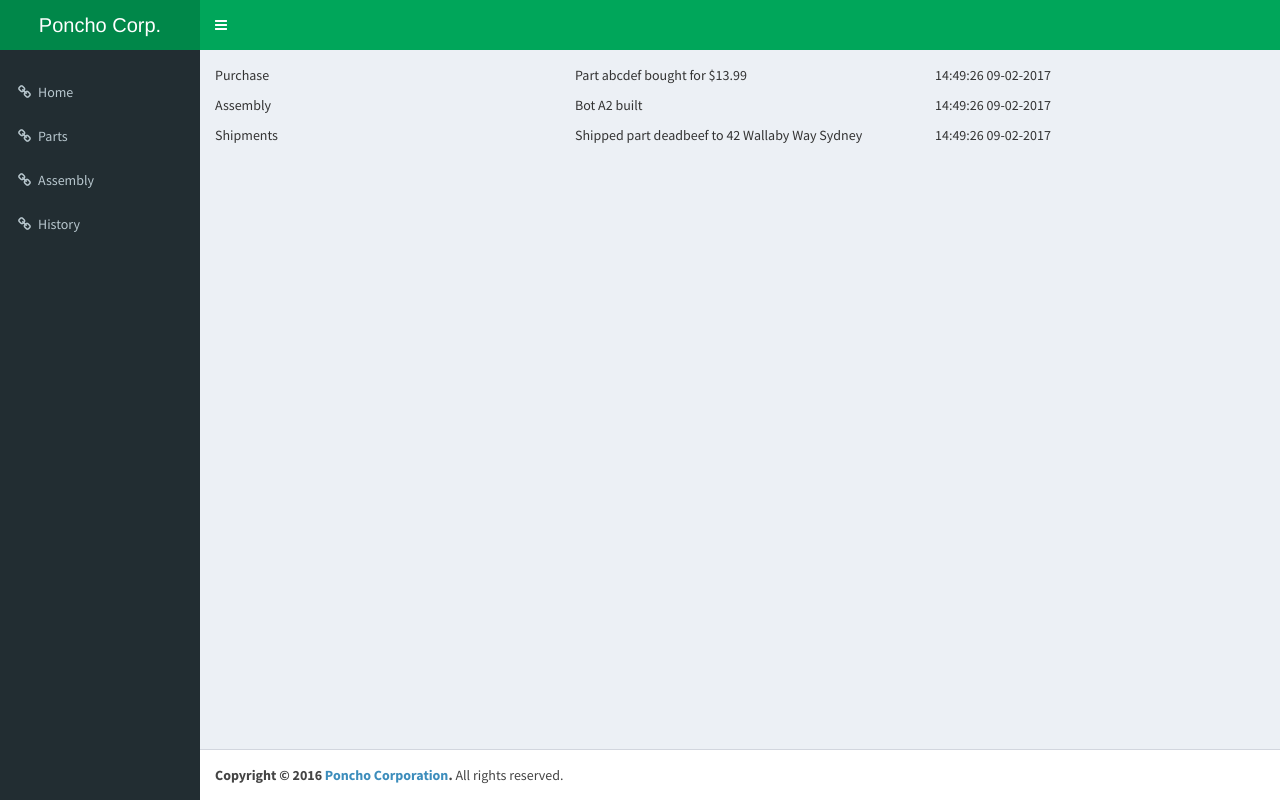
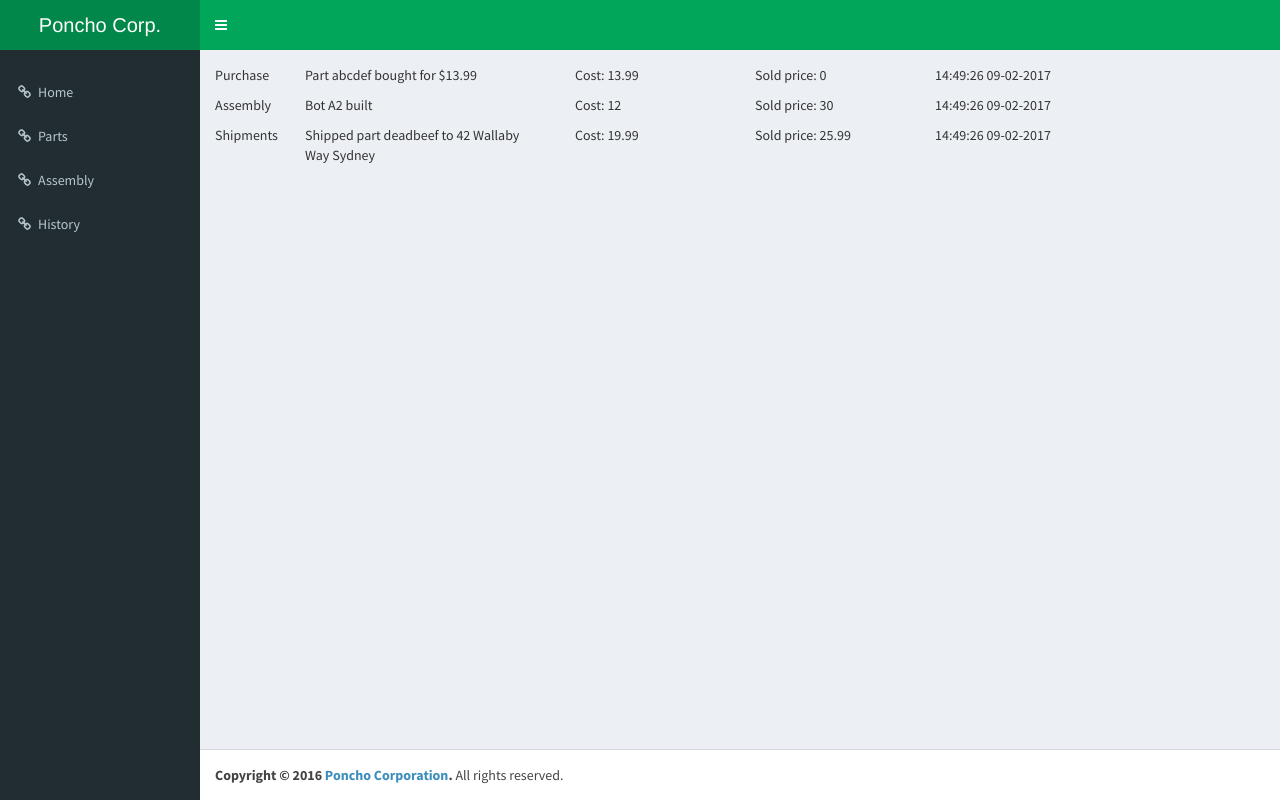
Before and after one commit to Uitiam/ass1, a CodeIgniter app: page /database/index.php/historycontroller/index in a window 1280 px wide. Run offline with CodeIgniter, Linux system fonts and the light colour scheme; some libraries are stand-ins or nearby versions.

Commit message:
Added cost and sale summation capabilities
Signed-off-by: John Agapeyev <jagapeyev@gmail.com>

```diff
--- a/application/controllers/HistoryController.php
+++ b/application/controllers/HistoryController.php
@@ -19,11 +19,10 @@ class HistoryController extends Application
 		$history = array();
 		foreach ($data as $trans)
 		{
-			$history[] = array ('type' => $trans['type'], 'data' => $trans['data'], 'datetime' => $trans['datetime']);
+			$history[] = array ('type' => $trans['type'], 'data' => $trans['data'], 'cost' => $trans['cost'], 'sold' => $trans['sold'], 'datetime' => $trans['datetime']);
 		}
 		$this->data['history'] = $history;
 
 		$this->render();
 	}
-
 }
--- a/application/models/History.php
+++ b/application/models/History.php
@@ -2,9 +2,9 @@
 
 class History extends CI_Model {
 	var $data = array(
-		array('id' => '1', 'type' => 'Purchase', 'data' => 'Part abcdef bought for $13.99', 'datetime' => '14:49:26 09-02-2017'),
-		array('id' => '2', 'type' => 'Assembly', 'data' => 'Bot A2 built', 'datetime' => '14:49:26 09-02-2017'),
-		array('id' => '3', 'type' => 'Shipments', 'data' => 'Shipped part deadbeef to 42 Wallaby Way Sydney', 'datetime' => '14:49:26 09-02-2017'),
+		array('id' => '1', 'type' => 'Purchase', 'data' => 'Part abcdef bought for $13.99', 'cost' =>13.99 , 'sold' =>0 , 'datetime' => '14:49:26 09-02-2017'),
+		array('id' => '2', 'type' => 'Assembly', 'data' => 'Bot A2 built', 'cost' =>12, 'sold' =>30, 'datetime' => '14:49:26 09-02-2017'),
+		array('id' => '3', 'type' => 'Shipments', 'data' => 'Shipped part deadbeef to 42 Wallaby Way Sydney', 'cost' =>19.99, 'sold' =>25.99, 'datetime' => '14:49:26 09-02-2017'),
 	);
 
 	// Constructor
@@ -29,4 +29,25 @@ class History extends CI_Model {
 		return $this->data;
 	}
 
+    public function cost() {
+        $sum = 0;
+
+		$data = $this->data();
+		foreach ($data as $trans)
+		{
+            $sum += $trans['cost'];
+        }
+        return $sum;
+    }
+
+    public function sales() {
+        $sum = 0;
+
+		$data = $this->data();
+		foreach ($data as $trans)
+		{
+            $sum += $trans['sold'];
+        }
+        return $sum;
+    }
 }
--- a/application/views/history.php
+++ b/application/views/history.php
@@ -1,7 +1,9 @@
 {history}
 <div>
-    <div class="col-xs-4"><p>{type}</p></div>
-    <div class="col-xs-4"><p>{data}</p></div>
+    <div class="col-xs-1"><p>{type}</p></div>
+    <div class="col-xs-3"><p>{data}</p></div>
+    <div class="col-xs-2"><p>Cost: {cost}</p></div>
+    <div class="col-xs-2"><p>Sold price: {sold}</p></div>
     <div class="col-xs-4"><p>{datetime}</p></div>
 </div>
 {/history}
```
